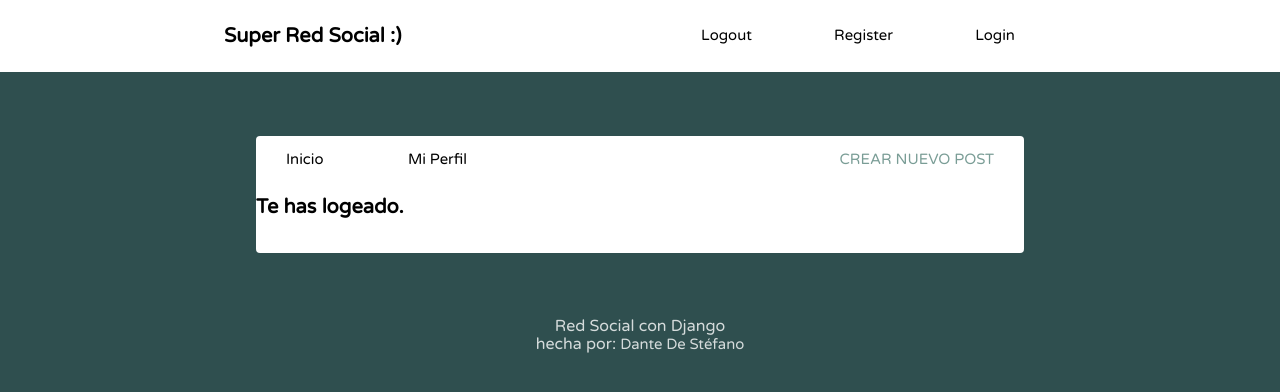
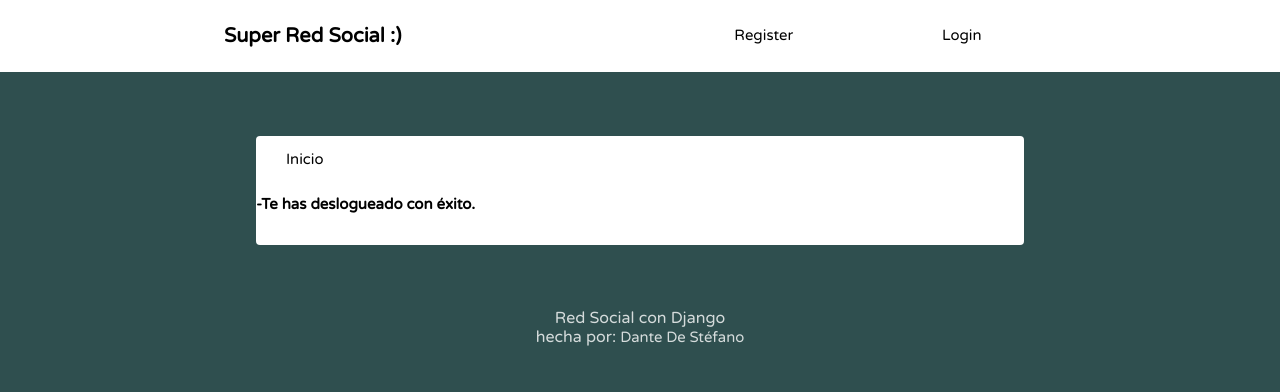
Before and after one commit to Lukthak/social_django, a Django app: page /logout/ in a window 1280 px wide. Shown: the top 392 px of the page. Run offline with Django 4.2, Linux system fonts and the light colour scheme.

Commit message:
Vistas de login y logout

```diff
--- a/social/templates/social/layout.html
+++ b/social/templates/social/layout.html
@@ -14,9 +14,13 @@
 		<nav class="main">
 			<h1 id="logo">Super Red Social :)</h1>
 			<ul>
+				{% if request.user.is_authenticated %}
 				<li><a href="{% url 'logout' %}">Logout</a></li>
+				{% else %}
 				<li><a href="{% url 'register' %}">Register</a></li>
 				<li><a href="{% url 'login' %}">Login</a></li>
+				{% endif %}
+
 			</ul>
 		</nav>
 	</header>
@@ -37,8 +41,10 @@
 
 		<nav class="second-nav">
 			<a class="feed" href="{% url 'feed' %}">Inicio</a>
+			{% if request.user.is_authenticated %}
 			<a class="profile" href="#">Mi Perfil</a>
 			<a class="new" href="#">Crear nuevo post</a>
+			{% endif %}
 		</nav>
 
 
--- a/social/templates/social/logout.html
+++ b/social/templates/social/logout.html
@@ -2,6 +2,6 @@
 
 {% block content %}
 
-<h1>Te has logeado.</h1>
+<h2>-Te has deslogueado con éxito.</h2>
 
 {% endblock %}
```
Also changed, not shown: db.sqlite3.
